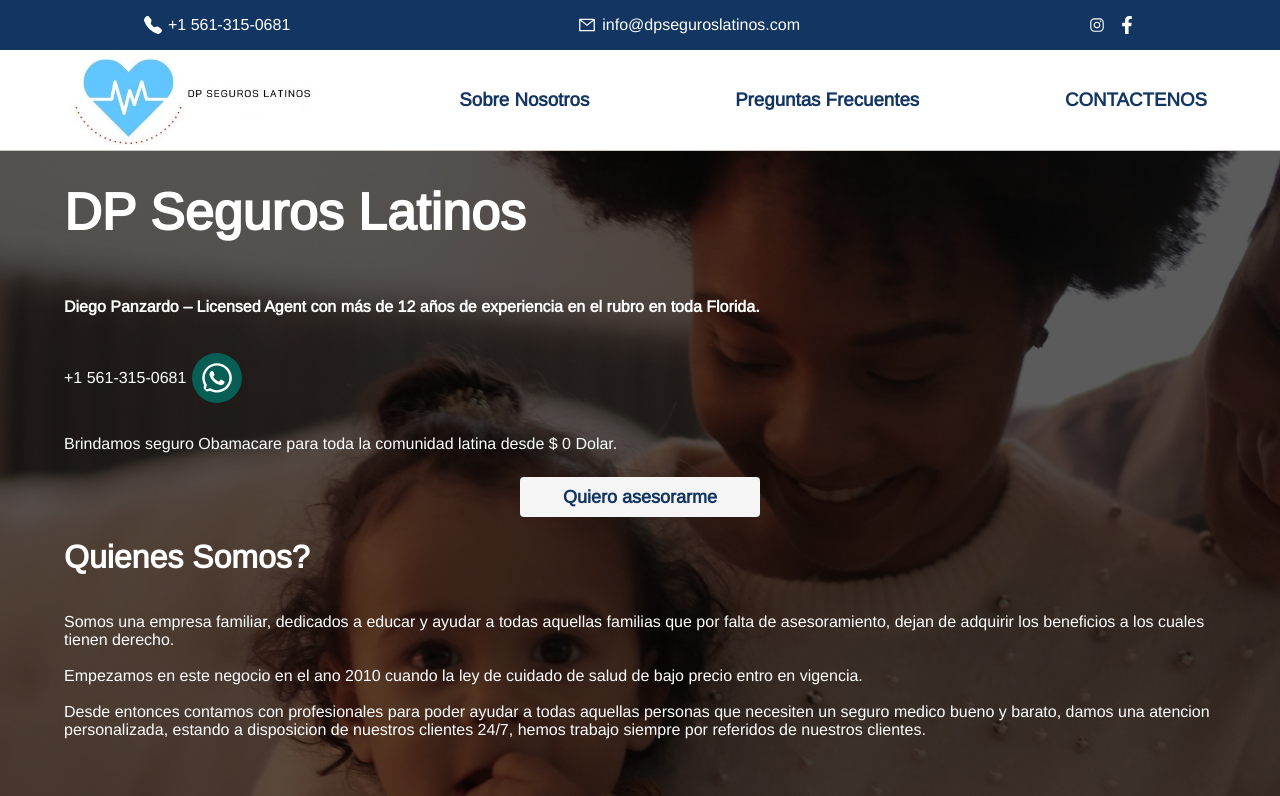
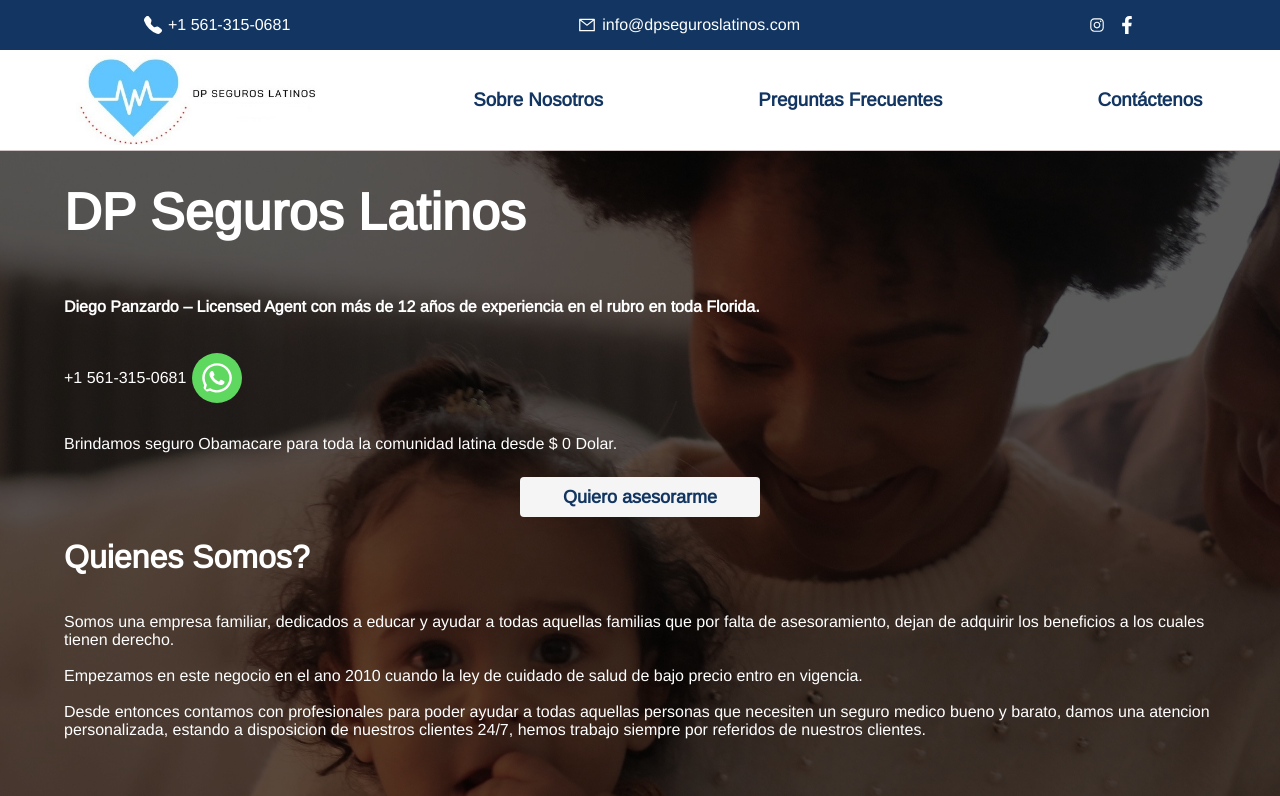
Before and after one commit to germanseoane/proyecto-seguros, a React (Create React App) app: page / in a window 1280 px wide. Shown: the top 796 px of the page. Built offline with nearby package versions, Linux system fonts and the light colour scheme.

Commit message:
colors fixed

```diff
--- a/src/Screens/WelcomeScreen.js
+++ b/src/Screens/WelcomeScreen.js
@@ -32,7 +32,7 @@ const WelcomeScreen = () => {
             size={34}
             style={{
               marginLeft: 6,
-              background: "#075E54",
+              background: "rgb(95, 216, 95)",
               borderRadius: 200,
               padding: 8,
             }}
--- a/src/components/Navbar.js
+++ b/src/components/Navbar.js
@@ -23,7 +23,7 @@ const Navbar = ({ active, setActive, setQuestion }) => {
         <h3>Preguntas Frecuentes</h3>
       </Link>
       <Link to="/contact" className="nav-link">
-        <h3>CONTACTENOS</h3>
+        <h3>Contáctenos</h3>
       </Link>
       <GiHamburgerMenu
         size={32}
```
Also changed, not shown: public/logo192.png, 1 other file (tests, documents, lock files or other folders).
